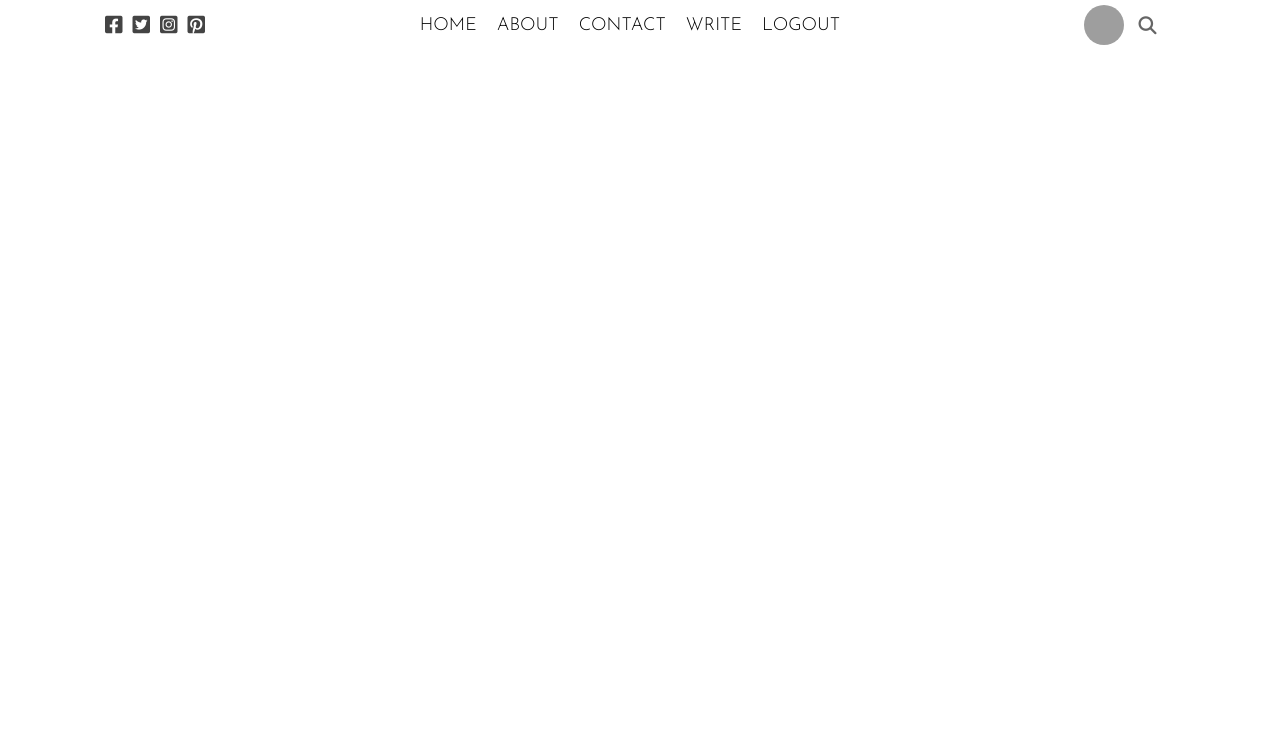
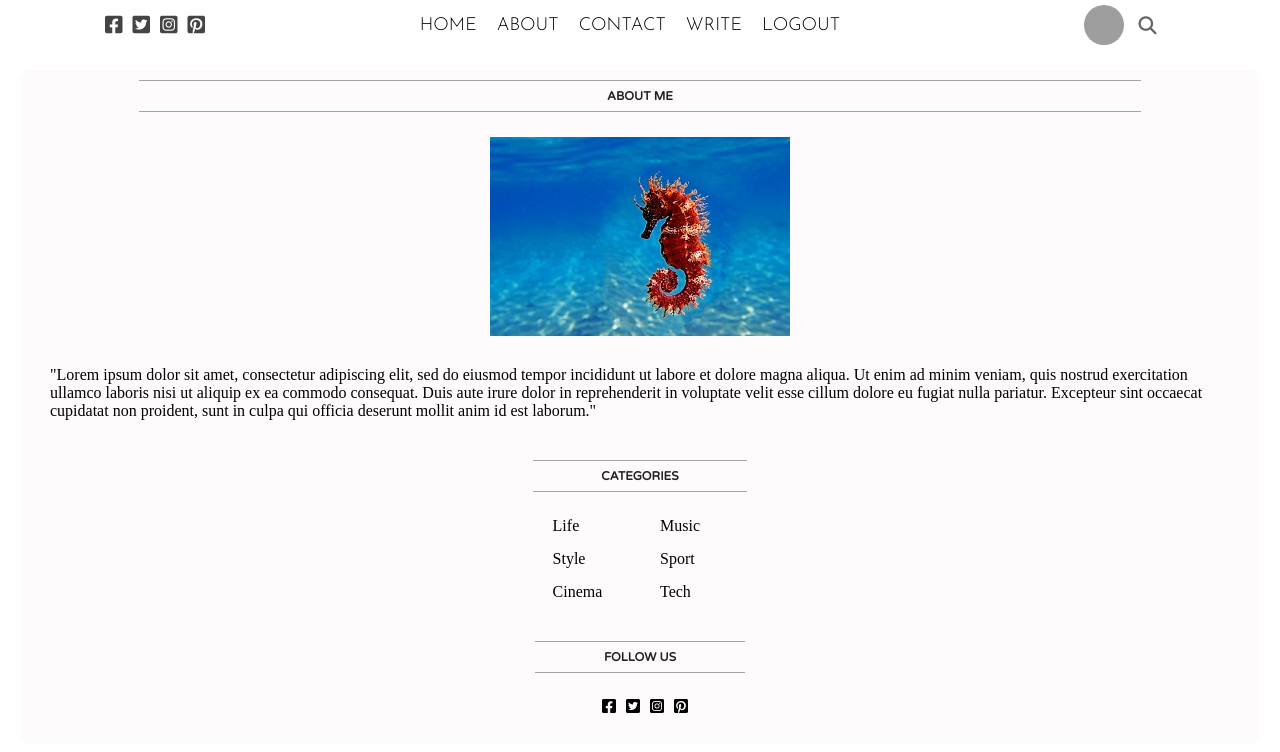
Before and after one commit to EvMad/react-frontend-sandbox, a React (Create React App) app: page / in a window 1280 px wide. Shown: the top 752 px of the page. Built offline with nearby package versions, Linux system fonts and the light colour scheme; grey boxes are pictures that could not be loaded.

Commit message:
import Sidebar from "../../components/sidebar/

```diff
--- a/src/pages/settings/Settings.jsx
+++ b/src/pages/settings/Settings.jsx
@@ -1,9 +1,12 @@
 import "./settings.css";
+import Sidebar from "../../components/sidebar/Sidebar";
 
 export default function Settings() {
     return (
         <div className="settings">
-
+            <div className="settingsWrapper">
+                <Sidebar/>
+            </div>
         </div>
     )
 }
```
